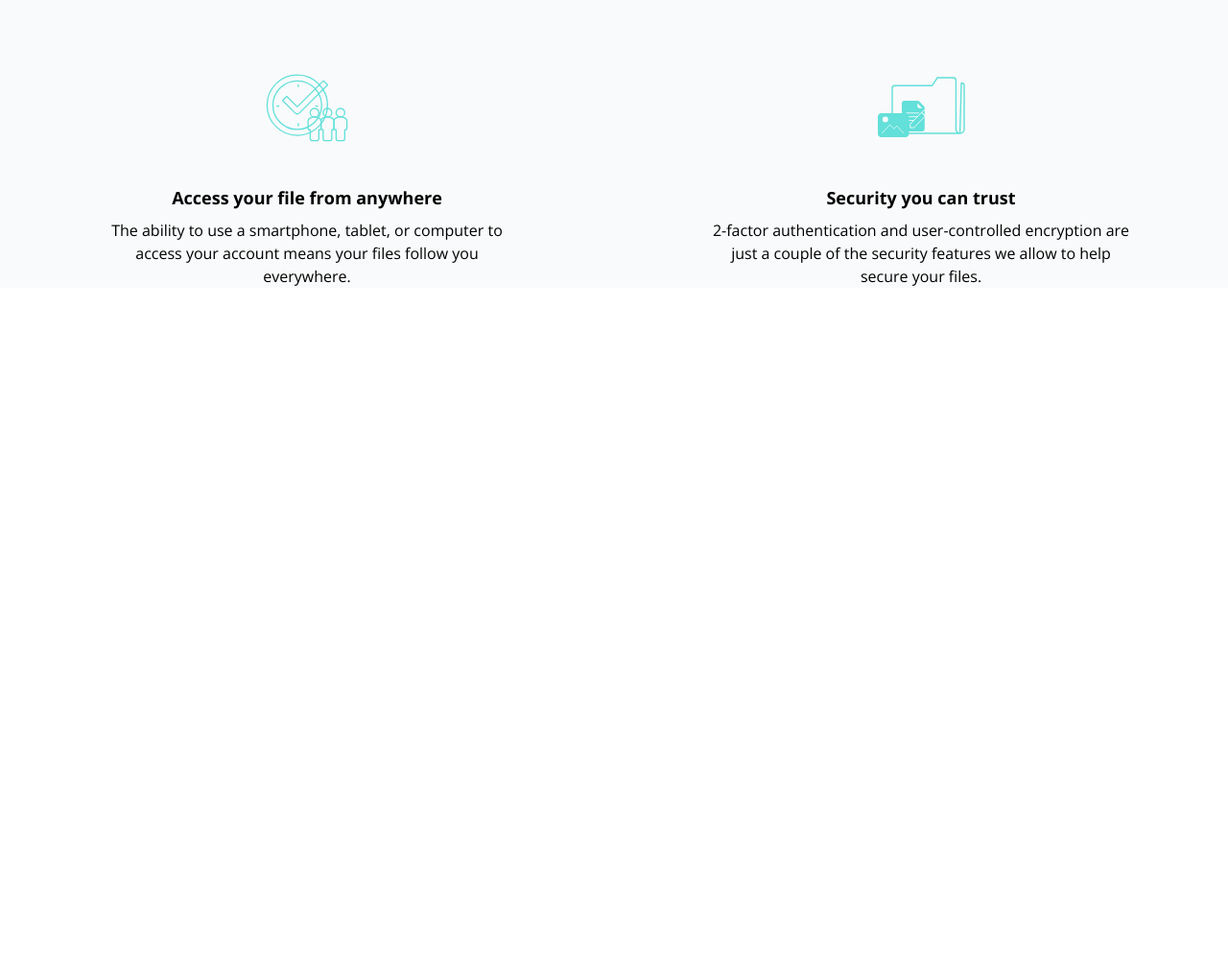
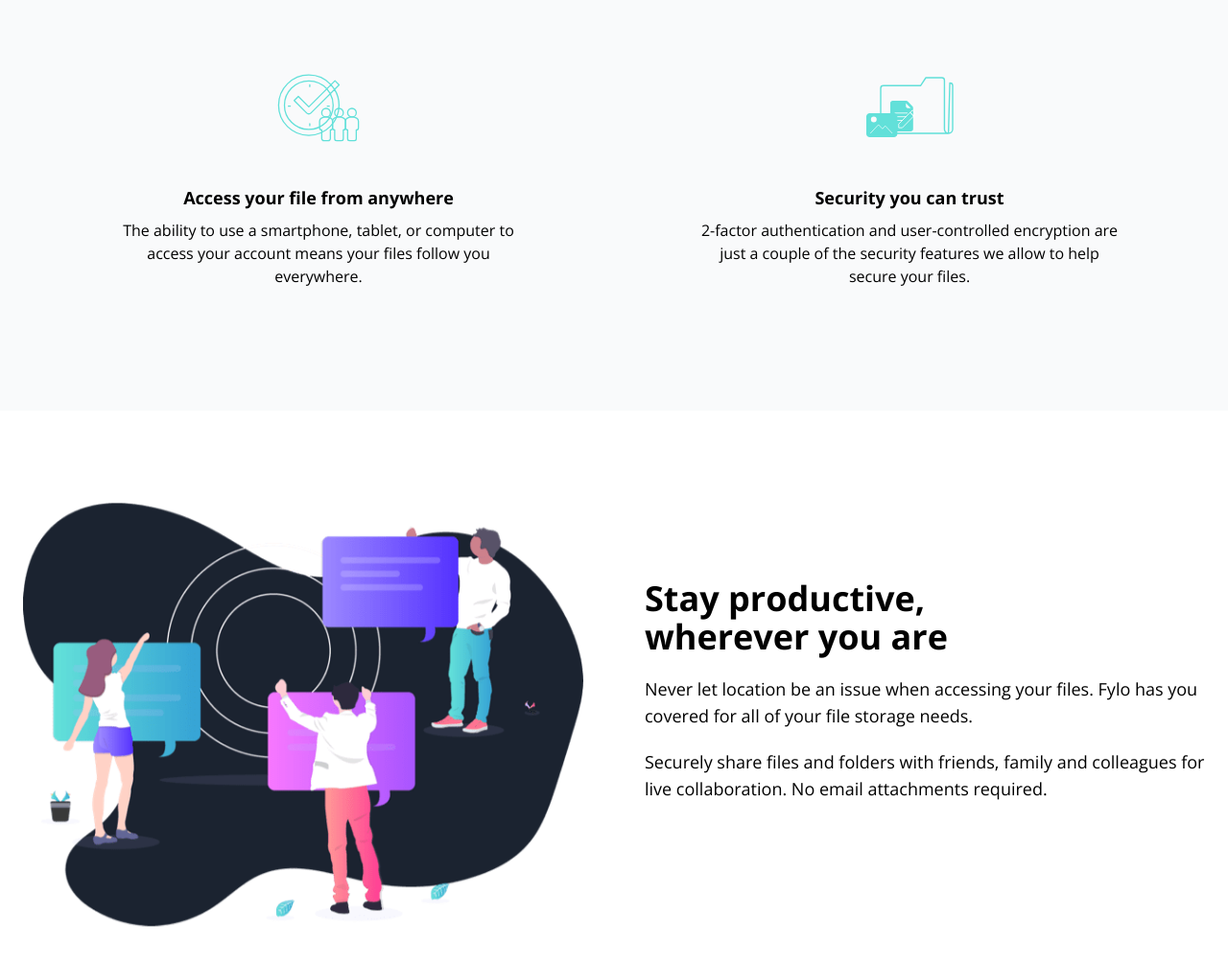
Before and after one commit to Meetkamal256/fylo-website, a website: page public/index.html in a window 1280 px wide. Shown: the part 1632-2641 px from the top of the page at 96% size. Before the commit the page ends 1932 px from the top, so only its background shows below. Drawn offline with nearby package versions, Linux system fonts and the light colour scheme.

Commit message:
productive section done

```diff
--- a/public/index.html
+++ b/public/index.html
@@ -75,6 +75,7 @@
     </section>
 
     <section id="features" class="pt-12 bg-gray-50 dark:bg-darkBlue1">
+      <div class="container mx-auto px-6 pb-32">
       <!-- Row 1 -->
       <div class="flex flex-col text-center space-y-24 md:flex-row md:space-y-0">
         <!-- item 1 -->
@@ -119,6 +120,26 @@
           </div>
         </div>
       </div>
+    </div>
+    </section>
+
+    <!-- Productive section -->
+    <section id="productive" class="bg-white dark:bg-darkBlue">
+      <!-- productive container -->
+      <div class="container flex flex-col text-center pt-24 pb-32 px-6 space-y-6 md:flex-row md:space-y-0 md:space-x-16">
+        <!-- Image  -->
+        <div class="md:w-1/2">
+            <img src="images/illustration-stay-productive.png" alt="" class="mb-10">
+          </div>
+          <!-- Content -->
+          <div class="flex flex-col md:w-1/2">
+            <div class="flex flex-col space-y-5 mt-20 md:text-left">
+              <h5 class="text-xl font-bold md:text-4xl max-w-md">Stay productive, wherever you are</h5>
+              <p class="text-md md:text-lg">Never let location be an issue when accessing your files. Fylo has you covered for all of your file storage needs.</p>
+              <p class="text-md md:text-lg">Securely share files and folders with friends, family and colleagues for live collaboration. No email attachments required.</p>
+            </div>
+          </div>
+      </div>
 
     </section>
   </body>
```
Also changed, not shown: public/styles.css.
